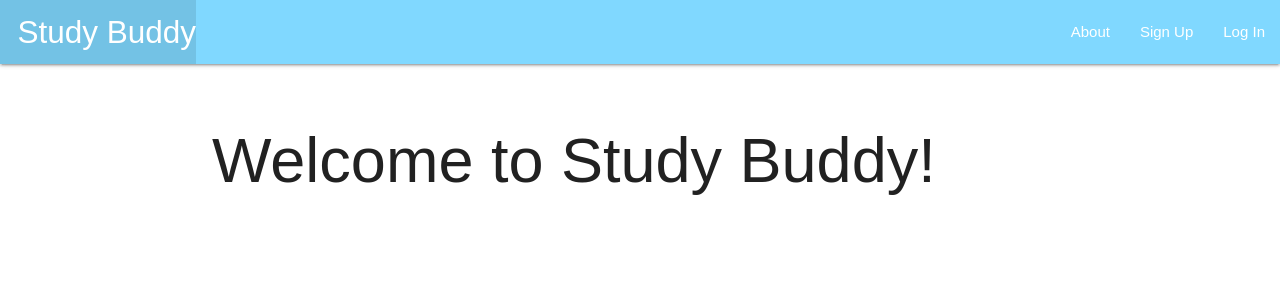
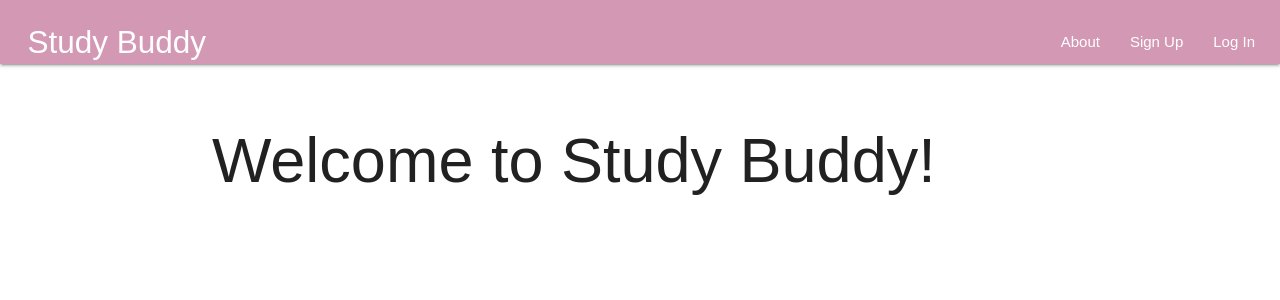
Before and after one commit to mayerlingmj/Study-Buddy, a Django app: page / in a window 1280 px wide. Shown: the top 300 px of the page. Run offline with Django 4.2, Linux system fonts and the light colour scheme.

Commit message:
Fixed nav bar css issue

```diff
--- a/studybuddy/main_app/static/main_app/style.css
+++ b/studybuddy/main_app/static/main_app/style.css
@@ -10,9 +10,13 @@
   padding: 20px;
 }
 /* Navigation Styles */
-.navbar {
+.navbar-fixed {
   background-color: #d398b4;
   padding: 10px;
+}
+
+.nav-wrapper {
+  background-color: #d398b4;
 }
 
 .navbar ul {
--- a/studybuddy/main_app/templates/base.html
+++ b/studybuddy/main_app/templates/base.html
@@ -20,9 +20,9 @@
     <link rel="stylesheet" href="{% static 'main_app/style.css' %}">
   </head>
   <body>
-    <header class="navbar-fixed light-blue accent-1">
+    <div class="nav-wrapper">
       <nav>
-        <div class="nav-wrapper light-blue accent-1">
+        <header class="navbar-fixed">
           <ul>
             <li>
               <a
```
